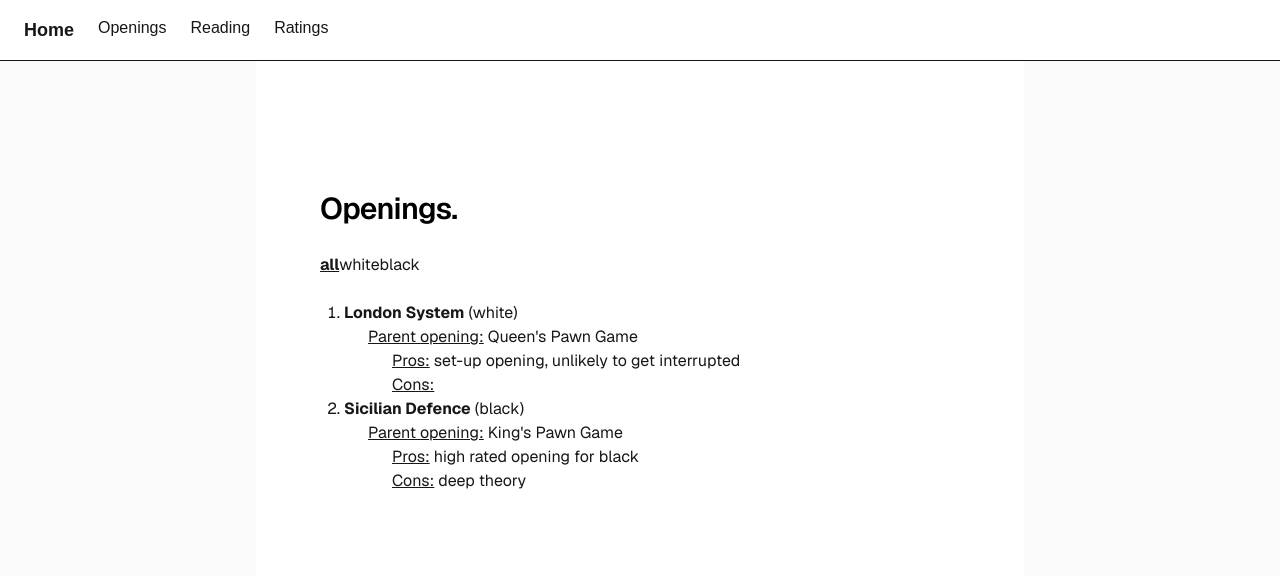
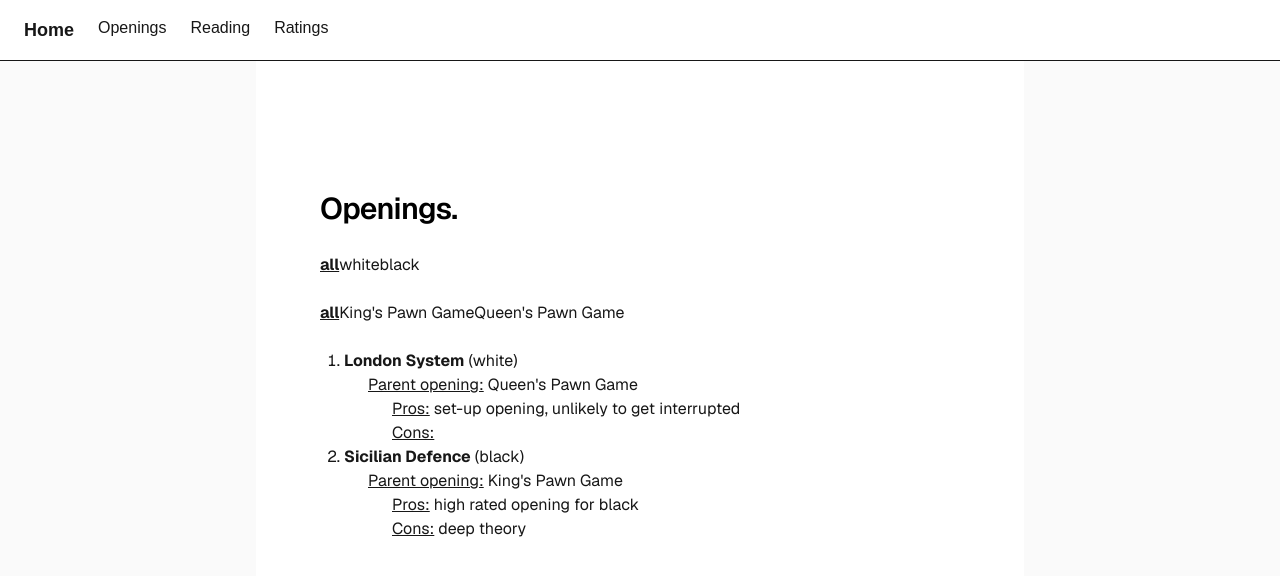
Before and after one commit to janarthduraisingham/chess, a Next.js app: page /openings in a window 1280 px wide. Shown: the top 576 px of the page. Built offline with nearby package versions, Linux system fonts and the light colour scheme.

Commit message:
add filter for parent opening

```diff
--- a/app/openings/page.tsx
+++ b/app/openings/page.tsx
@@ -3,14 +3,19 @@ import {  useState  } from 'react';
 import { Opening, openings } from '@/lib/openings';
 
 type FilterColour = Opening['colour'] | 'all';
-const filterColours = ['all', 'white', 'black'] as const
+const filterColours = ['all', 'white', 'black'] as const;
+
+type FilterParent = Opening['parent'] | 'all';
+const filterParents = ['all', 'King\'s Pawn Game', 'Queen\'s Pawn Game'] as const;
 
 export default function Openings() {
 
   const [colour, setColour] = useState<FilterColour>('all');
+  const [parent, setParent] = useState<FilterParent>('all');
 
   const filtered = openings.filter(o => {
     if (colour !== 'all' && colour !== o.colour) return false;
+    if (parent !== 'all' && parent !== o.parent) return false;
     return true
   })
 
@@ -28,6 +33,19 @@ export default function Openings() {
                   key={c}
                   className={colour == c ? 'font-bold underline' : ''}
                   onClick={() => setColour(c)}
+                  >
+                  {c}
+                </button>
+              ))
+            }
+          </div>
+          <div>
+            {
+              filterParents.map(c => (
+                <button
+                  key={c}
+                  className={parent == c ? 'font-bold underline' : ''}
+                  onClick={() => setParent(c)}
                   >
                   {c}
                 </button>
```
